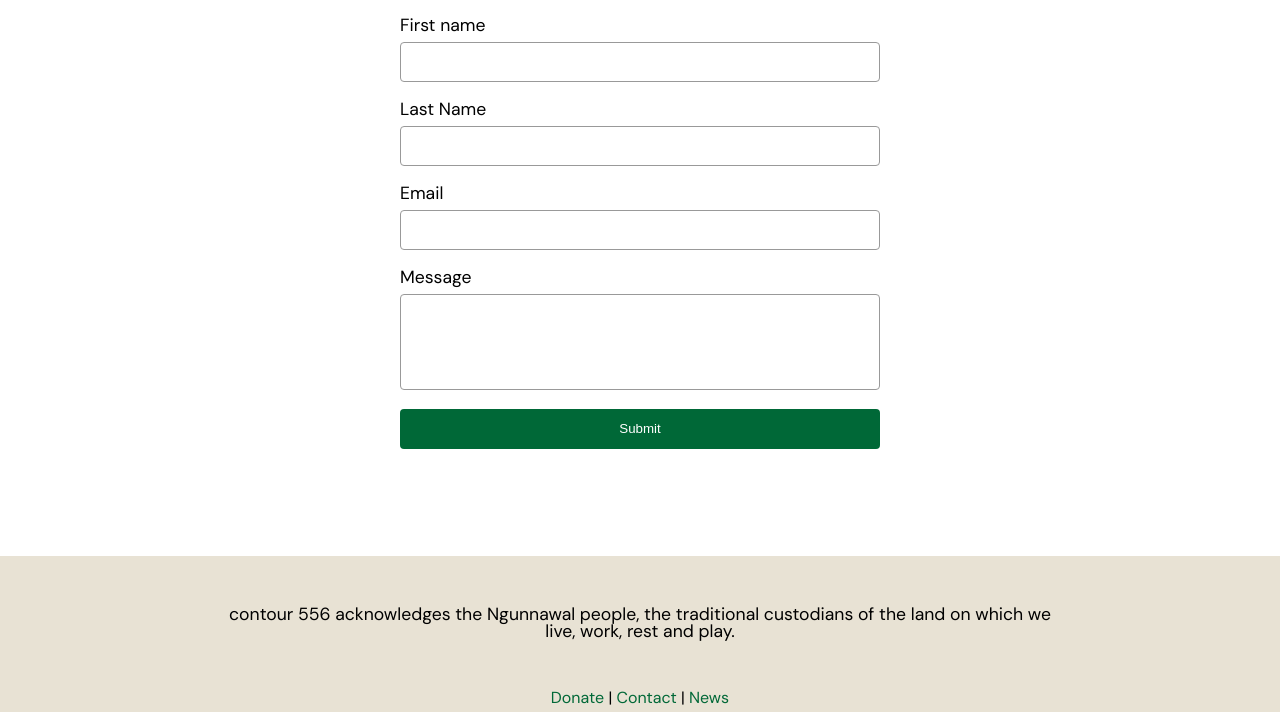
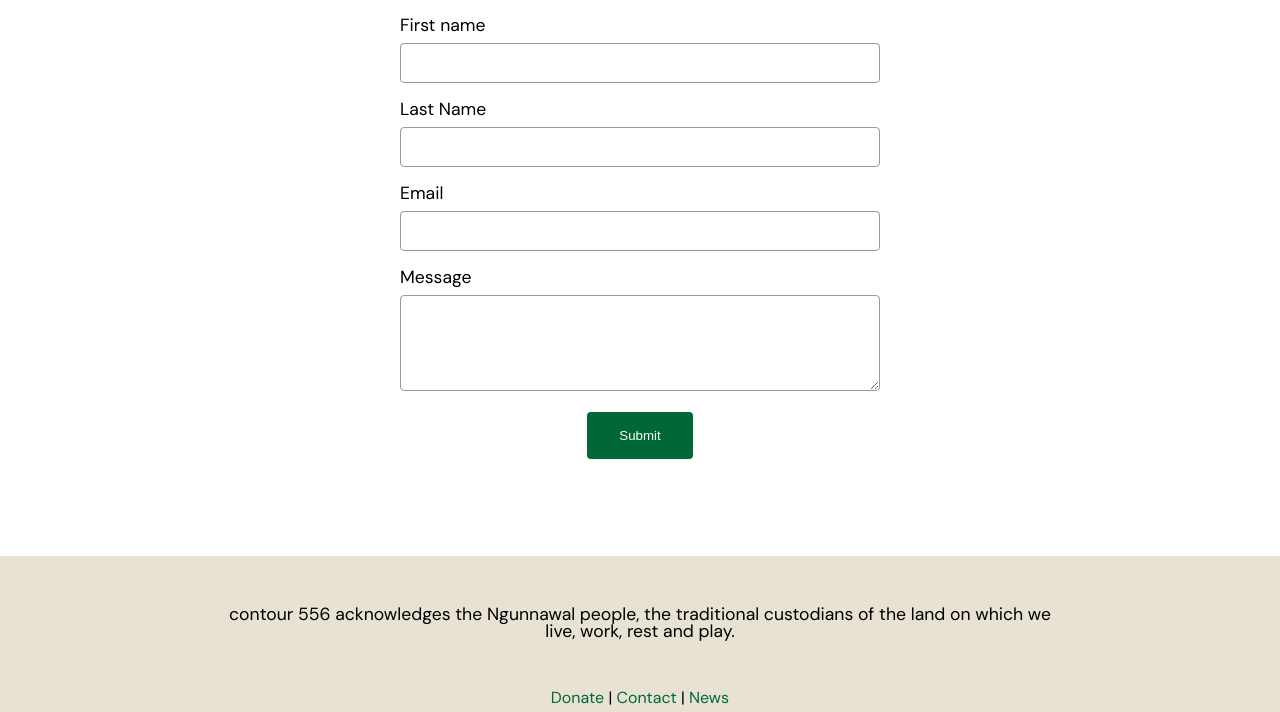
Before and after one commit to ClaireMcA/11056_project1, a plain HTML site: page contact.html in a window 1280 px wide. Shown: the part 956-1668 px from the top of the page. Drawn offline with Linux system fonts and the light colour scheme.

Commit message:
html-validation

```diff
--- a/assets/css/style.css
+++ b/assets/css/style.css
@@ -362,7 +362,7 @@ footer {
 .contact-main input[type=text],
 .contact-main input[type=email],
 .contact-main input[type=textarea],
-.contact-main input[type=submit],
+.contact-main textarea,
 .contact-main select {
     width: 30rem;
     max-width: 720px;
@@ -376,7 +376,7 @@ footer {
     /* place-self: center; */
     height: 2.5rem;
 }
-.contact-main input[type=textarea] {
+.contact-main textarea {
     height: 6rem;
 }
 .contact-main input[type=submit] {
@@ -385,6 +385,8 @@ footer {
     border: none;
     cursor: pointer;
     margin-top: 0.5rem;
+    padding: 1rem 2rem;
+    border-radius: 4px;
 }
 .contact-main input[type=submit]:hover {
     background-color: var(--light-green);
--- a/contact.html
+++ b/contact.html
@@ -18,7 +18,7 @@
             <header>
                 <h1><a href="index.html"></a></h1>
                 <a href="javascript:void(0);" class="burger" onclick="myFunction()">
-                    <img src="assets/images/bars-solid.svg"/>
+                    <img alt="Burger Menu" src="assets/images/bars-solid.svg"/>
                 </a>
                 <nav>
                     <ul class="navitems" id="navitems">
@@ -39,7 +39,6 @@
                     <h2>We'd Love to Hear From You</h2>
                 </div>
 
-                <!-- <img  class="image-1" src="assets/images/asch-house_brick.jpeg" alt="Artist Asch's piece for Contour 556 in 2020"/> -->
                 <div class="section-1">
                     <h3>Get in Touch via Social Media</h3>
                     <p>We always want to hear from people interested in Canberra's Art Biennial. Feel free to send us a message through any of our social pages or use the form below.</p>
@@ -50,7 +49,6 @@
                     </p>
                 </div>
 
-                <!-- <img  class="image-2" src="" alt="A sunny day at the Arboretum"/> -- Commented Out -->
                 <div class="section-2">
                     <h3>Please Enter Your Details Below</h3>
                     <form >
@@ -68,7 +66,7 @@
                         </div>
                         <div class="form-message">
                             <p>Message</p>
-                            <input type = "textarea" name = "message"/>
+                            <textarea name = "message" rows="5"></textarea>
                         </div>
                         <input class="submit" type = "submit" name = "Submit"/>
                     </form>
```
Also changed, not shown: about.html (+2 -2 lines), artist.html (+1 -1 lines), donate.html (+1 -1 lines), festival-archive.html (+1 -1 lines), festival.html (+1 -1 lines), index.html (+1 -1 lines), news-article.html (+1 -1 lines), news.html (+1 -2 lines).
